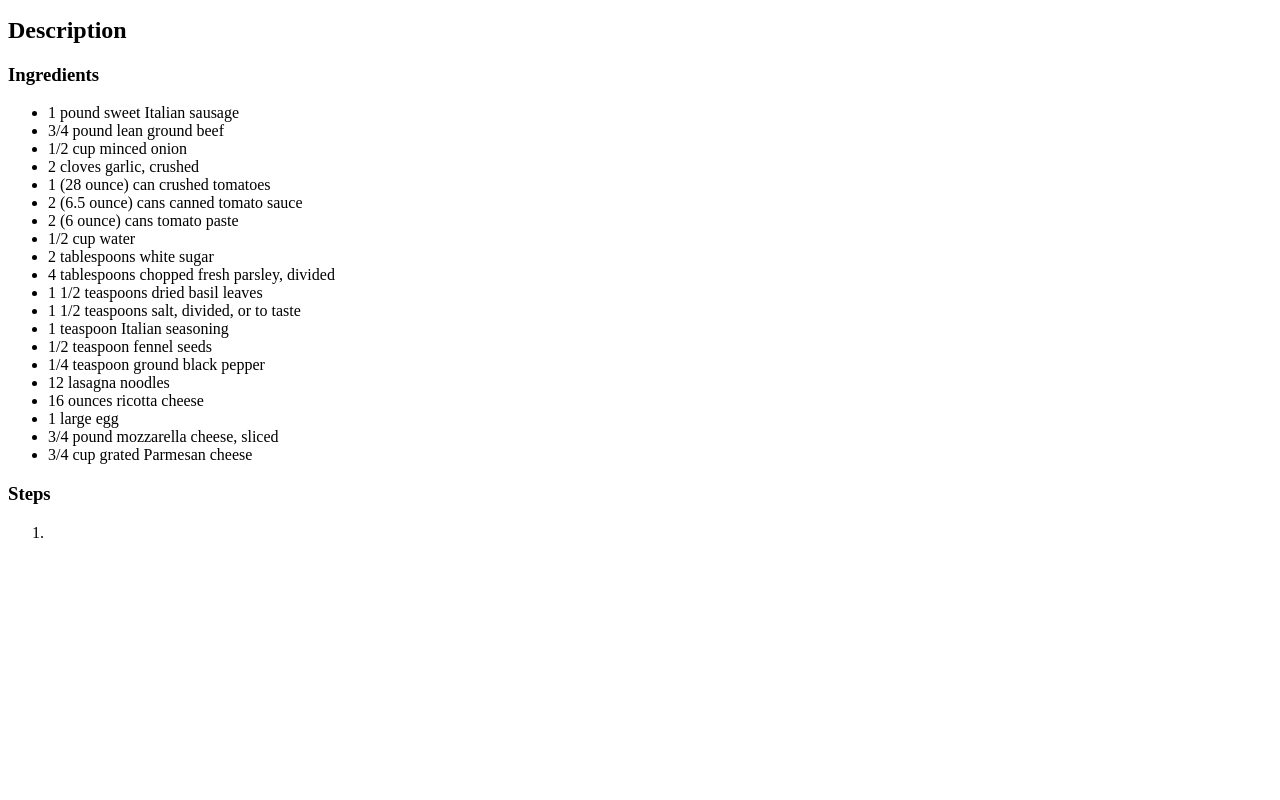
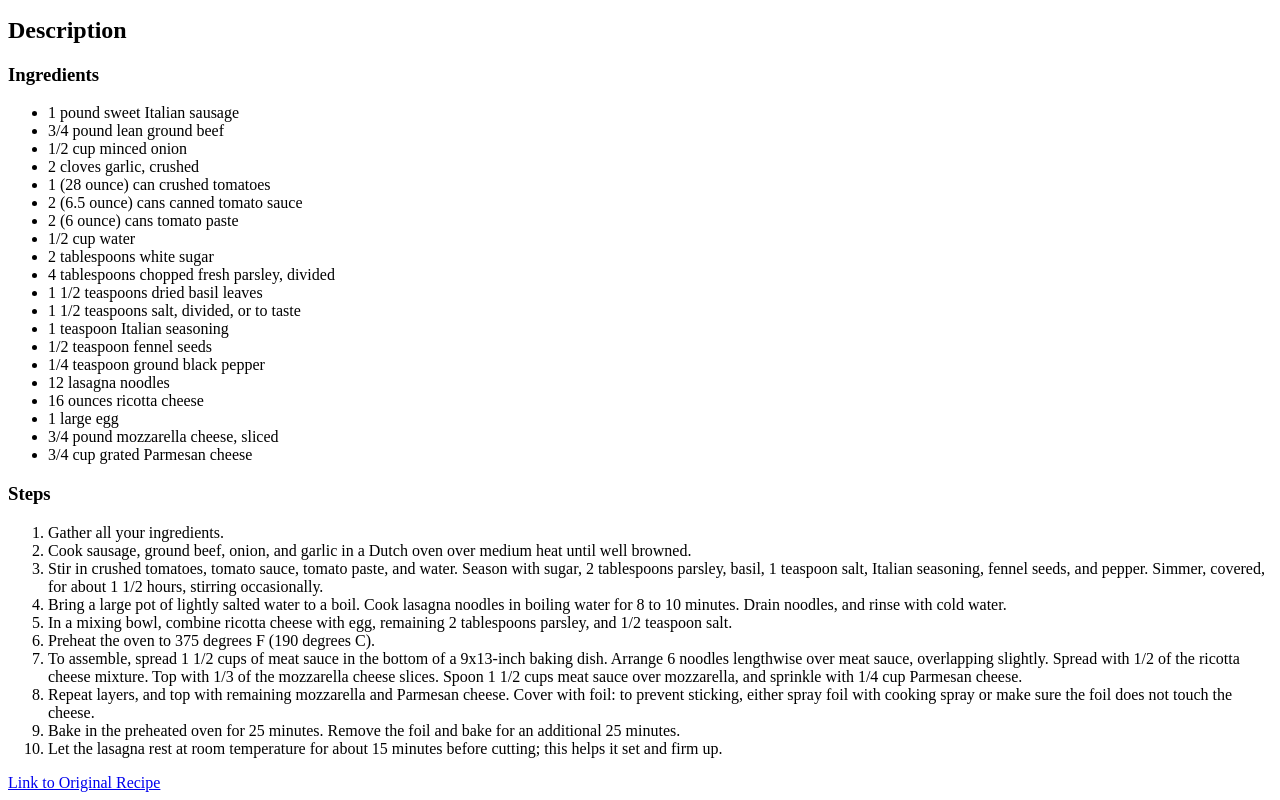
Before and after one commit to JTRIII/odin-project-walkthrough, a plain HTML site: page odin-recipes-project/recipes/lasagna.html in a window 1280 px wide. Shown: the part 397-1197 px from the top of the page. Before the commit the page ends 955 px from the top, so only its background shows below. Drawn offline with Linux system fonts and the light colour scheme.

Commit message:
Finished Lasagna Recipe

```diff
--- a/odin-recipes-project/recipes/lasagna.html
+++ b/odin-recipes-project/recipes/lasagna.html
@@ -34,7 +34,18 @@
         </ul>
         <h3>Steps</h3>
         <ol>
-            <li></li>
+            <li>Gather all your ingredients.</li>
+            <li>Cook sausage, ground beef, onion, and garlic in a Dutch oven over medium heat until well browned.</li>
+            <li>Stir in crushed tomatoes, tomato sauce, tomato paste, and water. Season with sugar, 2 tablespoons parsley, basil, 1 teaspoon salt, Italian seasoning, fennel seeds, and pepper. Simmer, covered, for about 1 1/2 hours, stirring occasionally.</li>
+            <li>Bring a large pot of lightly salted water to a boil. Cook lasagna noodles in boiling water for 8 to 10 minutes. Drain noodles, and rinse with cold water.</li>
+            <li>In a mixing bowl, combine ricotta cheese with egg, remaining 2 tablespoons parsley, and 1/2 teaspoon salt.</li>
+            <li>Preheat the oven to 375 degrees F (190 degrees C).</li>
+            <li>To assemble, spread 1 1/2 cups of meat sauce in the bottom of a 9x13-inch baking dish. Arrange 6 noodles lengthwise over meat sauce, overlapping slightly. Spread with 1/2 of the ricotta cheese mixture. Top with 1/3 of the mozzarella cheese slices. Spoon 1 1/2 cups meat sauce over mozzarella, and sprinkle with 1/4 cup Parmesan cheese.</li>
+            <li>Repeat layers, and top with remaining mozzarella and Parmesan cheese. Cover with foil: to prevent sticking, either spray foil with cooking spray or make sure the foil does not touch the cheese.</li>
+            <li>Bake in the preheated oven for 25 minutes. Remove the foil and bake for an additional 25 minutes.</li>
+            <li>Let the lasagna rest at room temperature for about 15 minutes before cutting; this helps it set and firm up.</li>
         </ol>
+
+        <a href="https://www.allrecipes.com/recipe/23600/worlds-best-lasagna/" target="_blank" rel="noreferrer">Link to Original Recipe</a>
     </body>
 </html>
```
